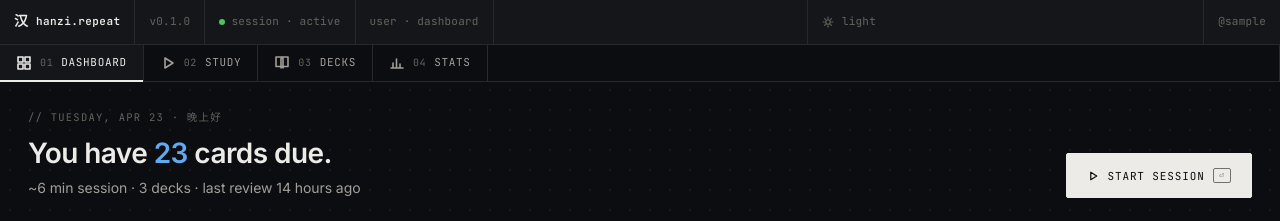
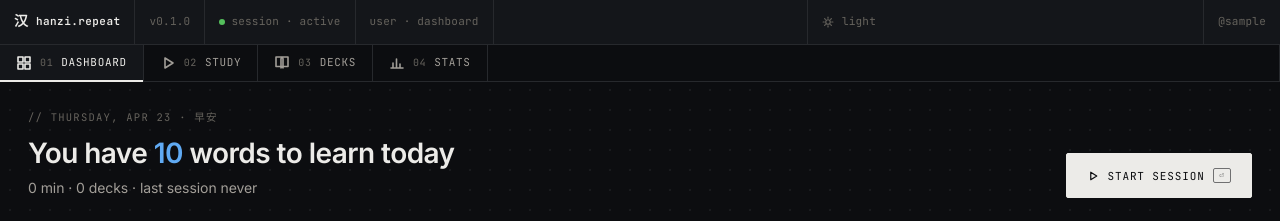
Before and after one commit to Ailuue/ChineseFlashcards, a React (Vite) app: page / in a window 1280 px wide. Shown: the top 221 px of the page. Built offline with nearby package versions, Linux system fonts and the light colour scheme; no server answers; sample sign-in values are in the browser's storage.

Commit message:
feat: hook up dashboard header with greetings and basic stats

```diff
--- a/src/api/client.ts
+++ b/src/api/client.ts
@@ -85,6 +85,8 @@ export const api = {
     todayCorrect: number;
     todayTotal: number;
     timeTodaySeconds: number;
+    decksTodayCount: number;
+    lastReviewedAt: string | null;
     recentWords: { simplified: string; traditional: string; pinyin: string; tones: number[]; meaning: string; deck: string; lastReviewCorrect: boolean | null }[];
   }>('/api/progress/stats'),
 
--- a/src/screens/Dashboard.tsx
+++ b/src/screens/Dashboard.tsx
@@ -9,6 +9,25 @@ import ProgressBar from '../components/ProgressBar'
 import Pinyin from '../components/Pinyin'
 
 const WEEKS = 53
+
+function greeting(): string {
+  const h = new Date().getHours()
+  if (h >= 3 && h < 12) return '早安'
+  if (h >= 12 && h < 17) return '午安'
+  return '晚安'
+}
+
+function timeAgo(iso: string | null): string {
+  if (!iso) return 'never'
+  const secs = Math.floor((Date.now() - new Date(iso).getTime()) / 1000)
+  if (secs < 60) return 'just now'
+  const mins = Math.floor(secs / 60)
+  if (mins < 60) return `${mins}m ago`
+  const hours = Math.floor(mins / 60)
+  if (hours < 24) return `${hours}h ago`
+  if (hours < 48) return 'yesterday'
+  return `${Math.floor(hours / 24)}d ago`
+}
 
 function activityToHeatmapData(activity: Record<string, number>): number[] {
   const totalDays = WEEKS * 7
@@ -166,6 +185,8 @@ const Dashboard = () => {
   const [todayAccuracy, setTodayAccuracy] = useState<number | null>(null)
   const [timeTodayMin, setTimeTodayMin] = useState(0)
   const [todayCorrect, setTodayCorrect] = useState(0)
+  const [decksTodayCount, setDecksTodayCount] = useState(0)
+  const [lastReviewedAt, setLastReviewedAt] = useState<string | null>(null)
   const [recentWords, setRecentWords] = useState<(FlashCard & { lastReviewCorrect: boolean | null })[]>([])
   const [decks, setDecks] = useState<DeckInfo[]>([])
   const [dailyMixWords, setDailyMixWords] = useState<import('../api/client').Word[]>([])
@@ -182,7 +203,8 @@ const Dashboard = () => {
     }).catch(() => undefined)
 
     api.stats().then(({
-      streak: s, learnedCount: l, totalWords: t, todayAccuracy: a, todayCorrect: tc, timeTodaySeconds, recentWords: rw,
+      streak: s, learnedCount: l, totalWords: t, todayAccuracy: a, todayCorrect: tc,
+      timeTodaySeconds, decksTodayCount: dtc, lastReviewedAt: lra, recentWords: rw,
     }) => {
       setStreak(s)
       setLearnedCount(l)
@@ -190,6 +212,8 @@ const Dashboard = () => {
       setTodayAccuracy(a)
       setTodayCorrect(tc)
       setTimeTodayMin(Math.round(timeTodaySeconds / 60))
+      setDecksTodayCount(dtc)
+      setLastReviewedAt(lra)
       setRecentWords(rw)
     }).catch(() => undefined)
   }, [])
@@ -201,19 +225,35 @@ const Dashboard = () => {
     }}
     >
       <div style={{ flex: 1 }}>
-        <div className="sec-label" style={{ marginBottom: 8 }}>// Tuesday, Apr 23 · 晚上好</div>
+        <div className="sec-label" style={{ marginBottom: 8 }}>
+          {`// ${new Date().toLocaleDateString('en-US', { weekday: 'long', month: 'short', day: 'numeric' })} · ${greeting()}`}
+        </div>
         <div style={{
           fontSize: 28, fontWeight: 600, letterSpacing: '-0.02em', marginBottom: 4,
         }}
         >
-          You have
-          {' '}
-          <span style={{ color: 'var(--accent)' }}>23</span>
-          {' '}
-          cards due.
+          {todayCorrect >= 10 ? "You're doing great! Keep learning!" : (
+            <>
+              You have
+              {' '}
+              <span style={{ color: 'var(--accent)' }}>{10 - todayCorrect}</span>
+              {' '}
+              words to learn today
+            </>
+          )}
         </div>
         <div style={{ color: 'var(--fg-muted)', fontSize: 14 }}>
-          ~6 min session · 3 decks · last review 14 hours ago
+          {timeTodayMin}
+          {' '}
+          min ·
+          {' '}
+          {decksTodayCount}
+          {' '}
+          {decksTodayCount === 1 ? 'deck' : 'decks'}
+          {' '}
+          · last session
+          {' '}
+          {timeAgo(lastReviewedAt)}
         </div>
       </div>
       <button type="button" className="btn primary" style={{ padding: '14px 20px' }} onClick={() => navigate('/study')}>
```
Also changed, not shown: 1 other file (tests, documents, lock files or other folders).
